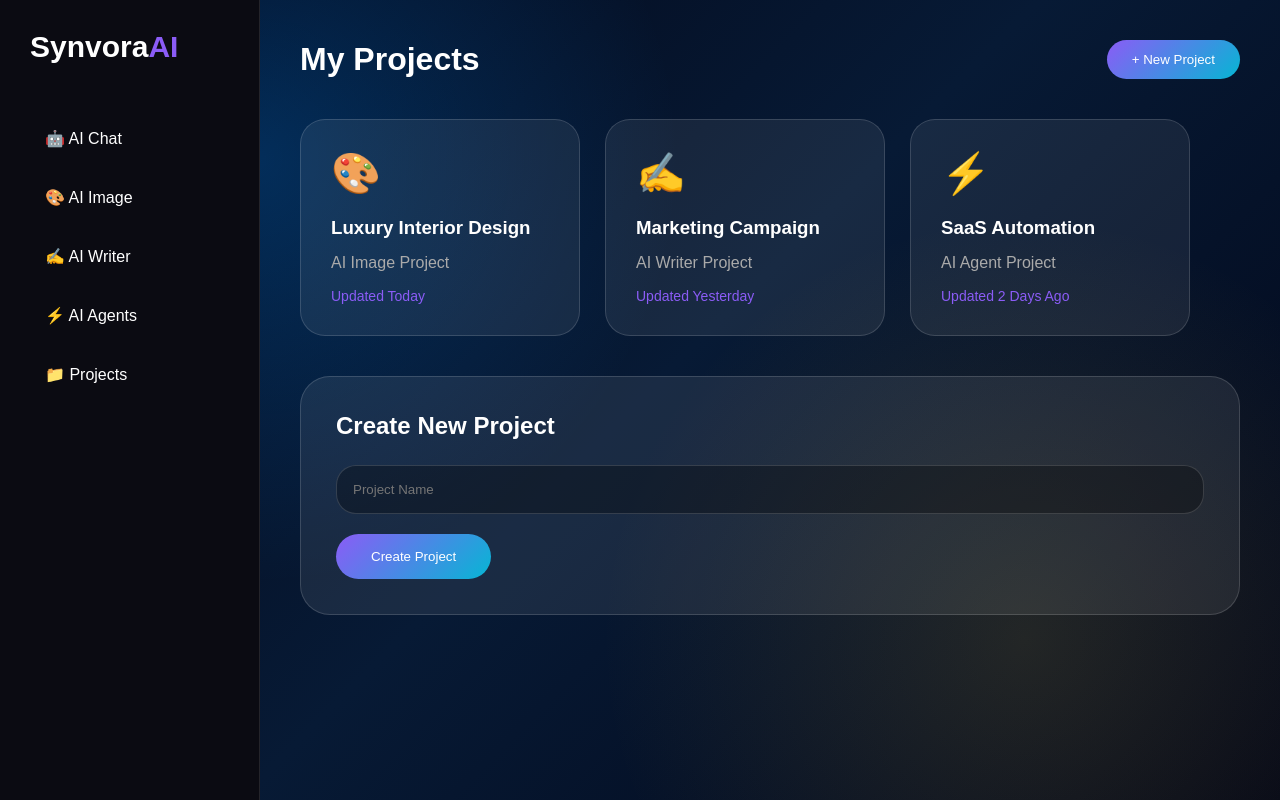
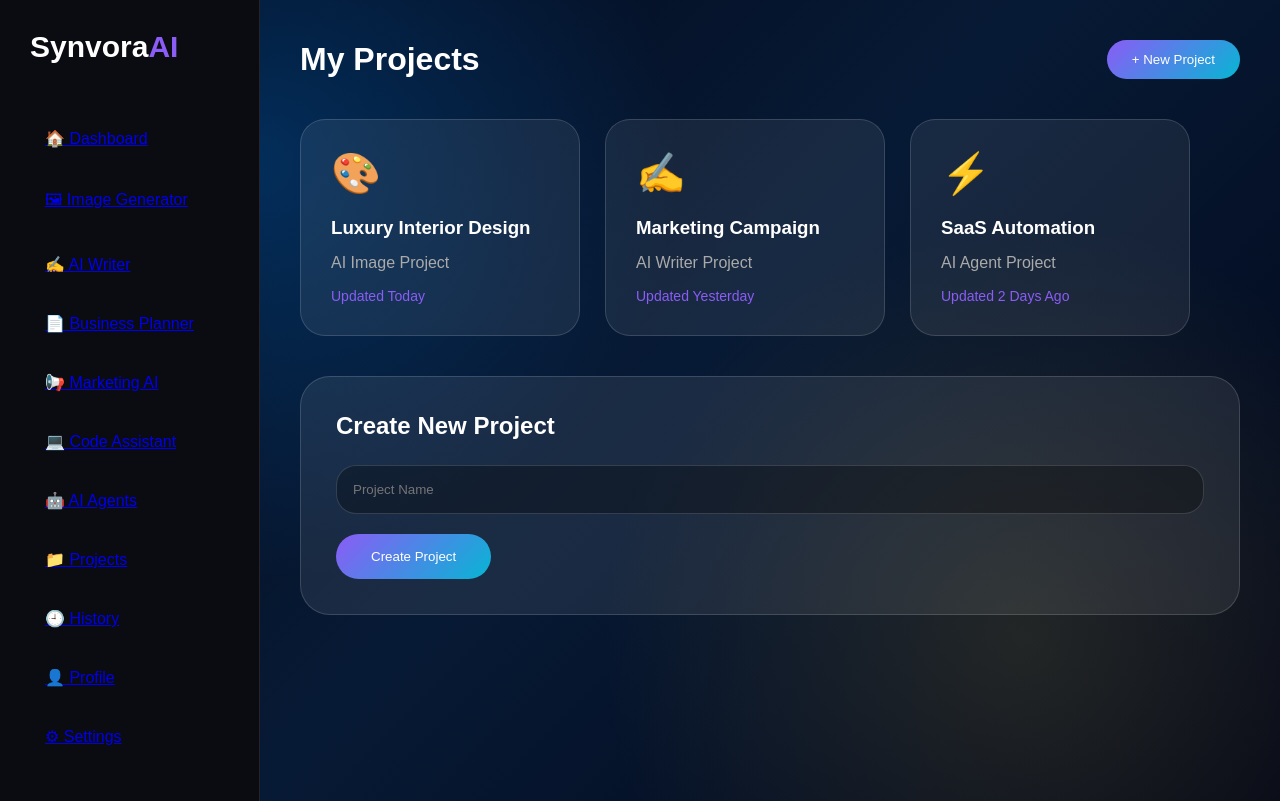
Before and after one commit to anonymous-boy332/Synvora-AI, a plain HTML site: page projects.html in a window 1280 px wide. Drawn offline with Linux system fonts and the light colour scheme.

Commit message:
Update projects.html

```diff
--- a/projects.html
+++ b/projects.html
@@ -23,24 +23,43 @@
 
     <aside class="ai-sidebar">
 
+<div class="sidebar-card">
 
-        <div class="dash-logo">
-            Synvora<span>AI</span>
-        </div>
+<div class="dash-logo">
+Synvora<span>AI</span>
+</div>
 
+<ul>
 
-        <ul>
+<li><a href="dashboard.html">🏠 Dashboard</a></li>
 
-            <li>🤖 AI Chat</li>
-            <li>🎨 AI Image</li>
-            <li>✍️ AI Writer</li>
-            <li>⚡ AI Agents</li>
-            <li>📁 Projects</li>
+<li><a href="ai-image.html">🖼 Image Generator</a></li>
 
-        </ul>
+<li><a href="ai-writer.html">✍ AI Writer</a></li>
 
+<li><a href="business-planner.html">📄 Business Planner</a></li>
 
-    </aside>
+<li><a href="marketing-ai.html">📢 Marketing AI</a></li>
+
+<li><a href="code-assistant.html">💻 Code Assistant</a></li>
+
+<li><a href="ai-agents.html">🤖 AI Agents</a></li>
+
+<li class="active">
+<a href="projects.html">📁 Projects</a>
+</li>
+
+<li><a href="history.html">🕘 History</a></li>
+
+<li><a href="profile.html">👤 Profile</a></li>
+
+<li><a href="settings.html">⚙ Settings</a></li>
+
+</ul>
+
+</div>
+
+</aside>
 
 
 
```
